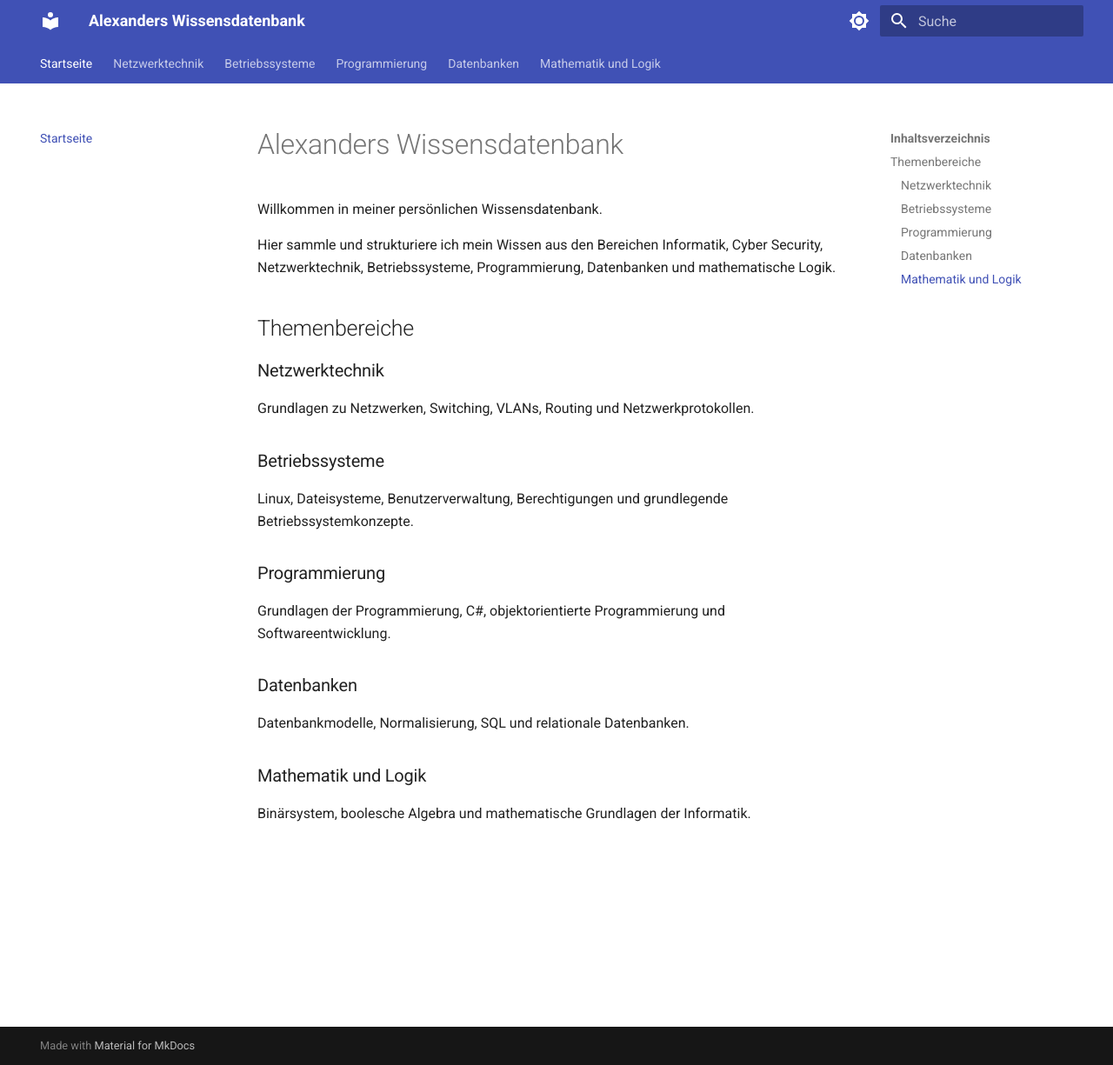
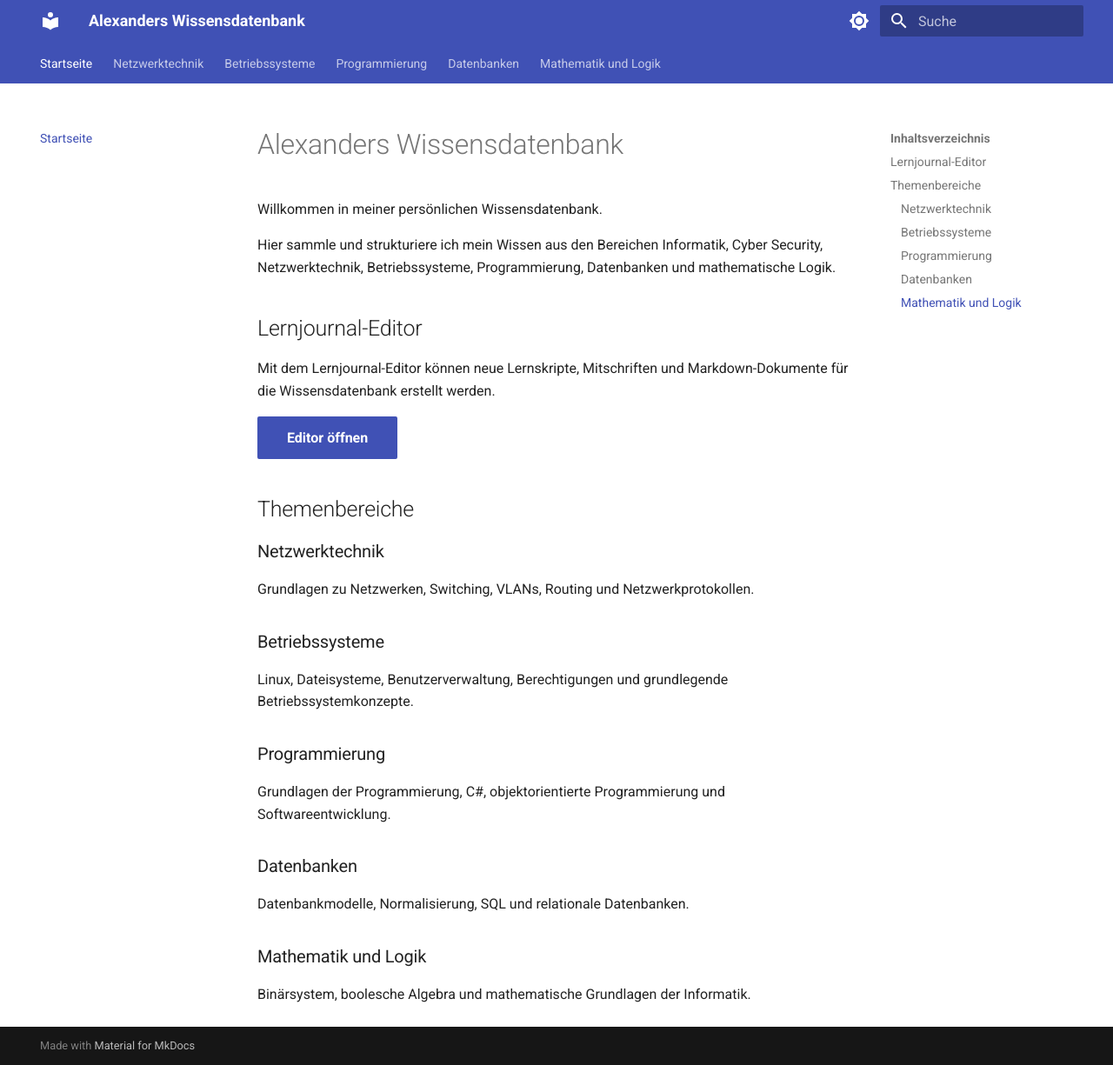
Before and after one commit to Lexxi11/judgement, an MkDocs documentation site: the page built from docs/index.md, in a window 1280 px wide and 1225 px high. Shown: the whole window at 87% size. Built offline with MkDocs 1.6.1 and Material for MkDocs 9.7.7, drawn with Linux system fonts in a browser that asks for light colours.

Commit message:
Update index.md

```diff
--- a/docs/index.md
+++ b/docs/index.md
@@ -3,6 +3,11 @@
 Willkommen in meiner persönlichen Wissensdatenbank.
 
 Hier sammle und strukturiere ich mein Wissen aus den Bereichen Informatik, Cyber Security, Netzwerktechnik, Betriebssysteme, Programmierung, Datenbanken und mathematische Logik.
+## Lernjournal-Editor
+
+Mit dem Lernjournal-Editor können neue Lernskripte, Mitschriften und Markdown-Dokumente für die Wissensdatenbank erstellt werden.
+
+[Editor öffnen](editor/){ .md-button .md-button--primary }
 
 ## Themenbereiche
 
```
